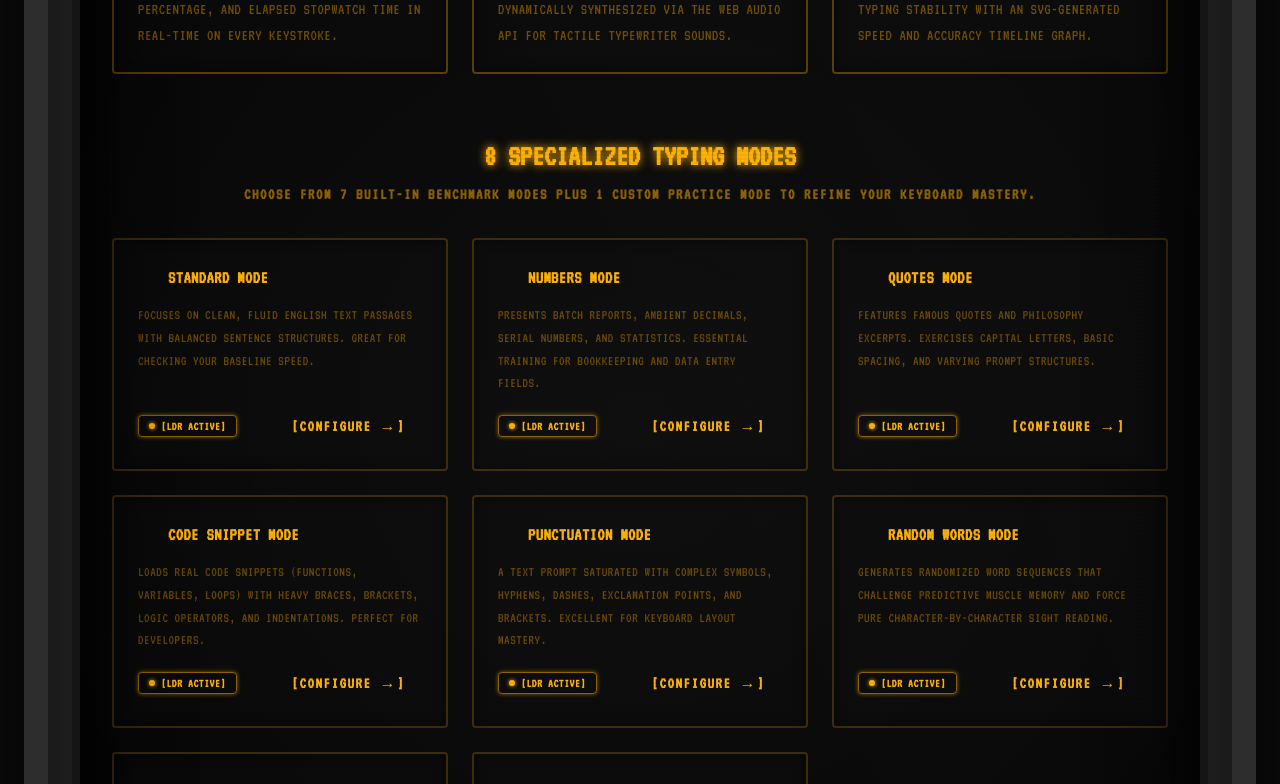
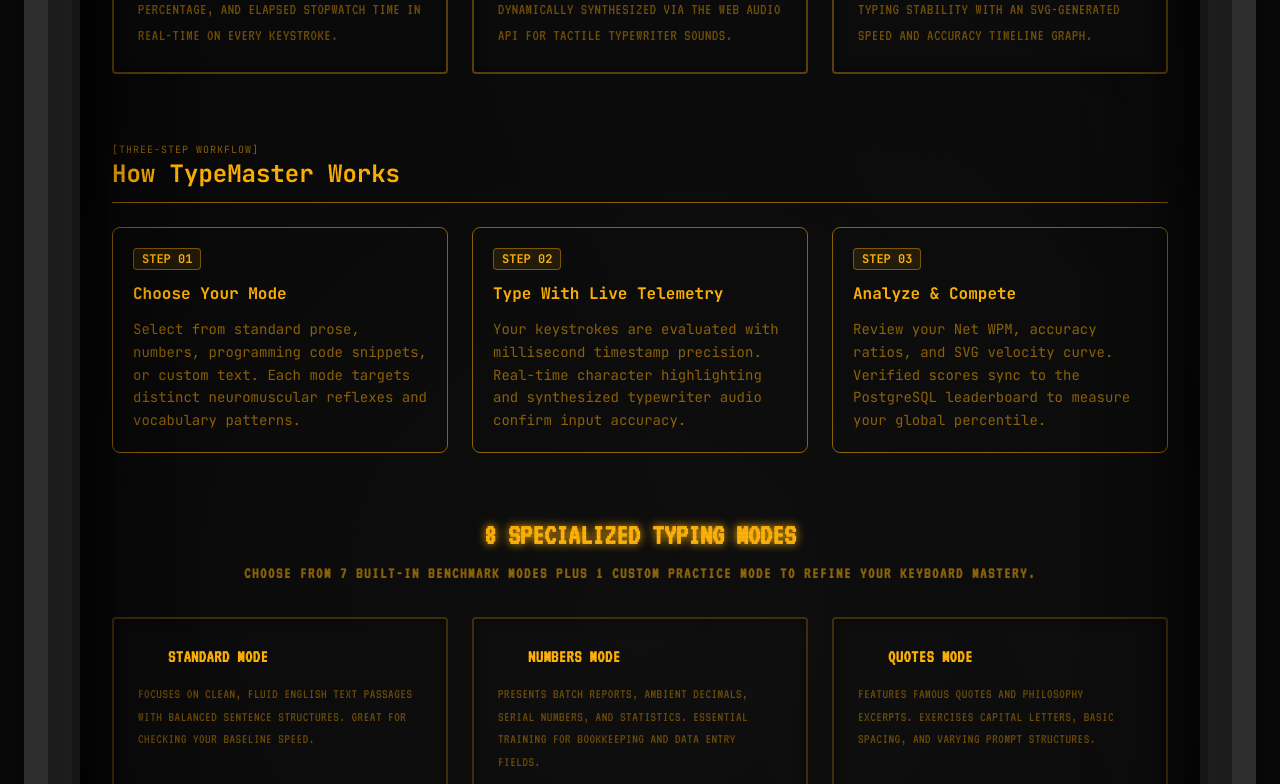
Before and after one commit to RAZAAli901/Typing-Test, a Next.js app: page / in a window 1280 px wide. Shown: the part 820-1604 px from the top of the page. Built offline with nearby package versions, Linux system fonts and the light colour scheme; no server answers; some icons are missing.

Commit message:
feat(home): add how it works section

```diff
--- a/src/app/page.tsx
+++ b/src/app/page.tsx
@@ -63,6 +63,46 @@ export default function Home() {
             Get an instant visual dashboard of your typing stability with an SVG-generated speed and accuracy timeline graph.
           </CardDescription>
         </Card>
+      </section>
+
+      {/* How It Works Section */}
+      <section className="w-full max-w-6xl space-y-6 font-mono text-xs md:text-sm">
+        <div className="border-b border-crt-border/60 pb-3 text-center sm:text-left">
+          <span className="text-[10px] tracking-widest text-crt-dim uppercase">[THREE-STEP WORKFLOW]</span>
+          <h2 className="text-xl md:text-2xl font-bold text-crt-primary">How TypeMaster Works</h2>
+        </div>
+
+        <div className="grid grid-cols-1 md:grid-cols-3 gap-6">
+          <div className="p-5 border border-crt-border/70 rounded-lg bg-crt-black/50 space-y-3 relative">
+            <div className="inline-block px-2 py-0.5 text-xs font-bold border border-crt-primary/40 rounded bg-crt-primary/10 text-crt-primary">
+              STEP 01
+            </div>
+            <h3 className="text-base font-bold text-crt-primary">Choose Your Mode</h3>
+            <p className="text-crt-dim text-xs md:text-sm leading-relaxed">
+              Select from standard prose, numbers, programming code snippets, or custom text. Each mode targets distinct neuromuscular reflexes and vocabulary patterns.
+            </p>
+          </div>
+
+          <div className="p-5 border border-crt-border/70 rounded-lg bg-crt-black/50 space-y-3 relative">
+            <div className="inline-block px-2 py-0.5 text-xs font-bold border border-crt-primary/40 rounded bg-crt-primary/10 text-crt-primary">
+              STEP 02
+            </div>
+            <h3 className="text-base font-bold text-crt-primary">Type With Live Telemetry</h3>
+            <p className="text-crt-dim text-xs md:text-sm leading-relaxed">
+              Your keystrokes are evaluated with millisecond timestamp precision. Real-time character highlighting and synthesized typewriter audio confirm input accuracy.
+            </p>
+          </div>
+
+          <div className="p-5 border border-crt-border/70 rounded-lg bg-crt-black/50 space-y-3 relative">
+            <div className="inline-block px-2 py-0.5 text-xs font-bold border border-crt-primary/40 rounded bg-crt-primary/10 text-crt-primary">
+              STEP 03
+            </div>
+            <h3 className="text-base font-bold text-crt-primary">Analyze &amp; Compete</h3>
+            <p className="text-crt-dim text-xs md:text-sm leading-relaxed">
+              Review your Net WPM, accuracy ratios, and SVG velocity curve. Verified scores sync to the PostgreSQL leaderboard to measure your global percentile.
+            </p>
+          </div>
+        </div>
       </section>
 
       {/* Typing Modes Showcase */}
```
